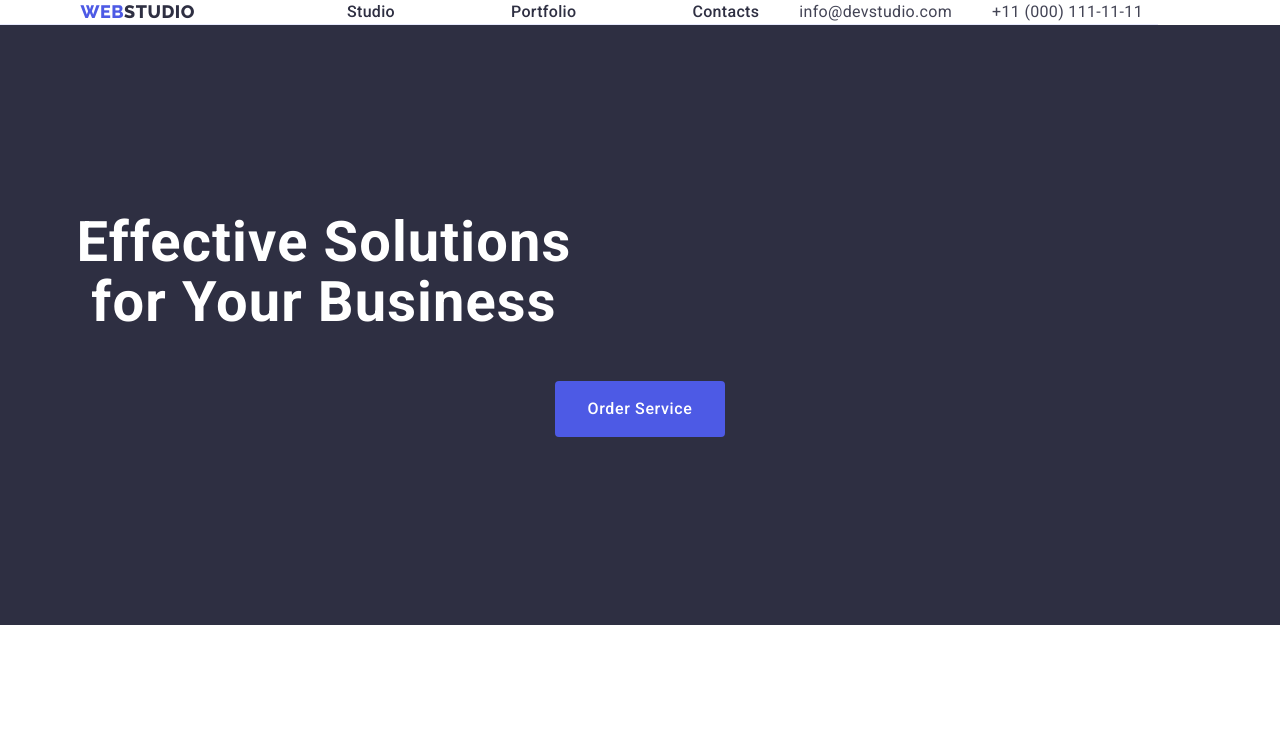
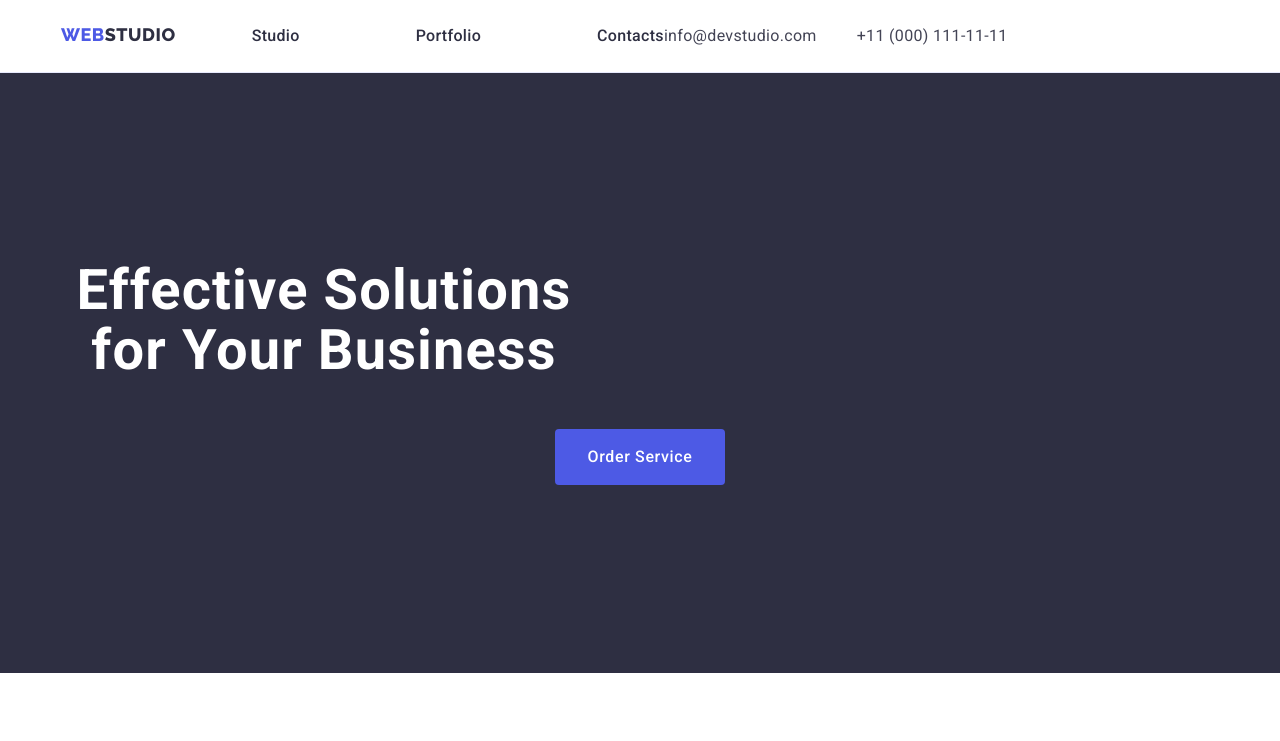
Before and after one commit to NatNovs/goit-markup-hw-03, a plain HTML site: page index.html in a window 1280 px wide. Shown: the top 741 px of the page. Drawn offline with nearby package versions, Linux system fonts and the light colour scheme.

Commit message:
Update styles.css

```diff
--- a/css/styles.css
+++ b/css/styles.css
@@ -69,17 +69,15 @@ body {
 /*!-------HEADER-------*/
 
 .header {
-    width: 1158px;
     border-bottom: 1px solid var(--cornflower, #E7E9FC);
 background: var(--white, #FFF);
 }
 
 .header-container {
     display: flex;
-    align-items: center;
-    gap: 40px;
     margin: 0 auto;
     padding: 0 15px;
+    padding: 24px 0;
 }
 
 .header-logo {
@@ -90,7 +88,6 @@ background: var(--white, #FFF);
     line-height: 1.17;
     letter-spacing: 0.03em;
     text-transform: uppercase;
-    margin-right: 76px;
 }
 
 .header-logo-acssent {
@@ -105,9 +102,8 @@ background: var(--white, #FFF);
 
 .header-nav {
     display: flex;
-    margin-left: auto;
+    margin-left: auto 0;
     justify-content: space-between;
-    align-items: center;
 }
 
 .header-menu {
@@ -127,6 +123,7 @@ background: var(--white, #FFF);
 .header-menu-list {
     color: var(--navi-blue);
     padding: 24px 0;
+    gap: 40px;
 }
 
 .header-address-menu {
@@ -147,6 +144,7 @@ background: var(--white, #FFF);
 .header-address-list {
     color: var(--slate-color);
     padding: 24px 0;
+    gap: 40px;
 
 }
 .header-menu-imet .link:hover {
```
